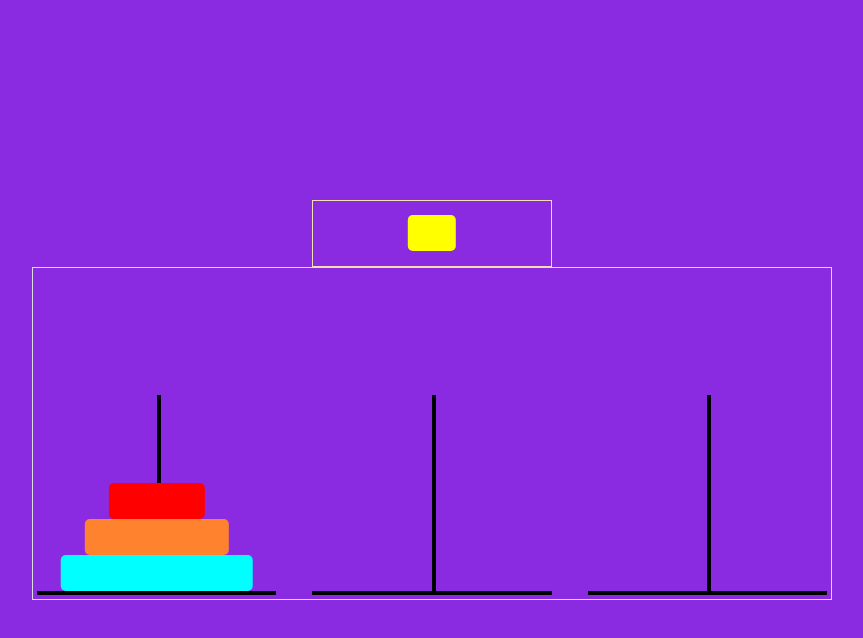
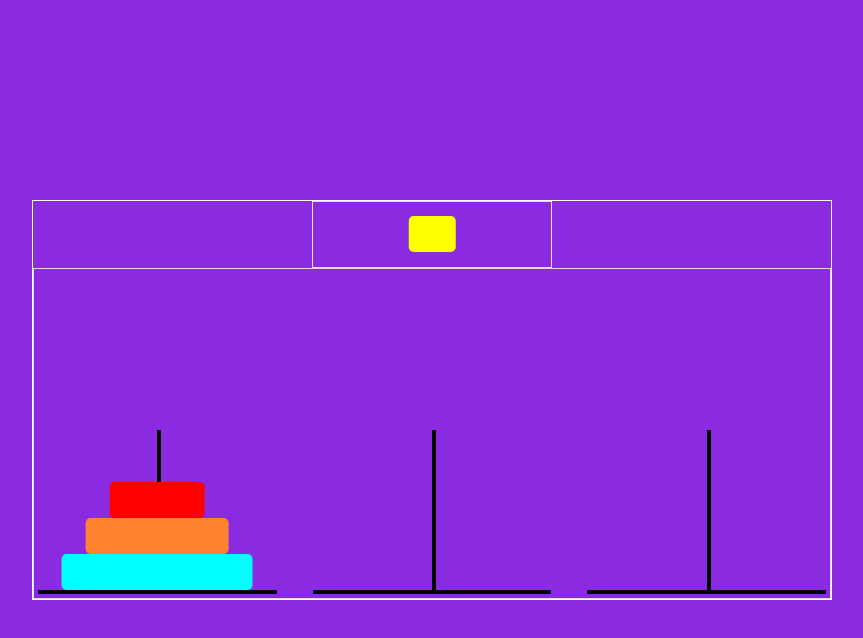
Before and after one commit to gustavopnunes/torre-de-hanoi, a plain HTML site: page index.html in a window 1280 px wide. Both pictures are taken after a click on the element 364 px from the left and 429 px from the top of the page. Shown: the whole page, without its empty margins (208-1071 px from the left). Drawn offline with Linux system fonts and the light colour scheme.

Commit message:
fix disk margins

```diff
--- a/script.js
+++ b/script.js
@@ -19,7 +19,7 @@ const moveDisk = (disk, tower) => {
     } else {
         // se espaco de cima estiver vazio, adiciona selectedDisk nele, aplica uns estilos e vira a variavel de checagem pra true
         disk.style.cssText =
-        "position: absolute; top: 50%; right: 50%; transform: translate(50%, -50%)";
+        "margin: 0; position: absolute; top: 50%; right: 50%; transform: translate(50%, -50%)";
         topSpace.append(disk);
         topSpaceFilled = true;
     };
@@ -27,6 +27,6 @@ const moveDisk = (disk, tower) => {
 
 
 // to do:
-// dar um jeito nas margens
 // comparar tamanhos
-// entro outros...
+// contar movimentos
+// entre outros...
--- a/style.css
+++ b/style.css
@@ -19,6 +19,7 @@ body {
     flex-direction: column;
     justify-content: space-between;
     max-width: 800px;
+    border: 1px solid white;
 }
 
 .top-space {
@@ -26,13 +27,8 @@ body {
     height: 20%;
     margin: 0 auto;
     display: flex;
-    justify-content: center;
-    align-items: center;
     border: 1px solid wheat;
     position: relative;
-    display: flex;
-    justify-content: center;
-    align-items: center;
 }
 
 .towers {
@@ -46,6 +42,12 @@ body {
 }
 
 .tower {
+    text-align: justify;
+    justify-content: flex-end;
+    align-items: flex-end;
+    flex-direction: column;
+    display: flex;
+    text-align: center;
     width: 30%;
     height: 100%;
     border-bottom: 4px solid black;
@@ -55,8 +57,7 @@ body {
 
 .tower::before {
     content: "";
-    height: 60%;
-    width: 100px;
+    height: 160px;
     border-left: 4px solid black;
     position: absolute;
     bottom: 0;
@@ -64,9 +65,8 @@ body {
 }
 
 .disk {
+    margin-right: 50%;
     height: 36px;
-    position: absolute;
-    right: 50%;
     transform: translate(50%);
     border-radius: 5px;
 }
@@ -74,23 +74,19 @@ body {
 .disk4 {
     width: 80%;
     background-color: aqua;
-    bottom: 0;
 }
 
 .disk3 {
     background-color: rgb(255, 130, 47);
     width: 60%;
-    bottom: 36px;
 }
 
 .disk2 {
     background-color: red;
     width: 40%;
-    bottom: 72px;
 }
 
 .disk1 {
     background-color: yellow;
     width: 20%;
-    bottom: 108px;
 }
```
